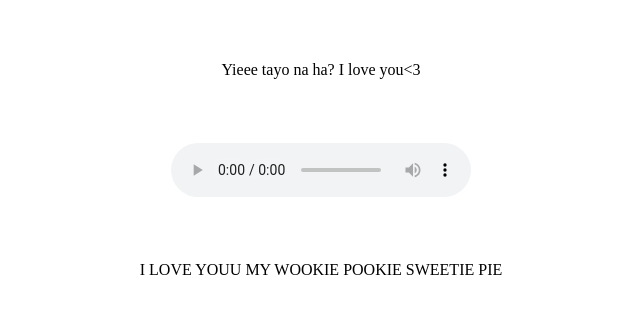
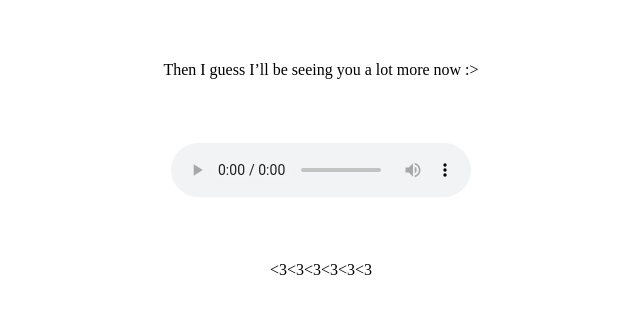
Before and after one commit to asahina23/nyahahhahdawdw, a plain HTML site: page yes.html in a window 1280 px wide. Shown: the part 359-688 px from the top of the page, without its empty margins (319-959 px from the left). Drawn offline with Linux system fonts and the light colour scheme.

Commit message:
Update yes.html

```diff
--- a/yes.html
+++ b/yes.html
@@ -13,9 +13,9 @@
 	<div class="kilig">
 		<img src="https://c.tenor.com/zqm6WMNOXm0AAAAC/peachcute-peachhappy.gif" alt="">
 		<img src="https://c.tenor.com/s--312__jnoAAAAC/kermit-kermit-love.gif" alt="">
-		<p class="ay"> Yieee tayo na ha? I love you<3</p>
+		<p class="ay"> Then I guess I’ll be seeing you a lot more now :> </p>
 				<audio id="sound" controls autoplay src="y2mate.com - Buddy Castle  Youre My Honey Bunch Lyrics.mp3"></audio>
-				<p class="ay">I LOVE YOUU MY WOOKIE POOKIE SWEETIE PIE </p>
+				<p class="ay"> <3<3<3<3<3<3 </p>
 				<img src="https://media.tenor.com/E_bHoOkY1e0AAAAd/shy-amazed.gif" alt="">
 	</div>
 
```
